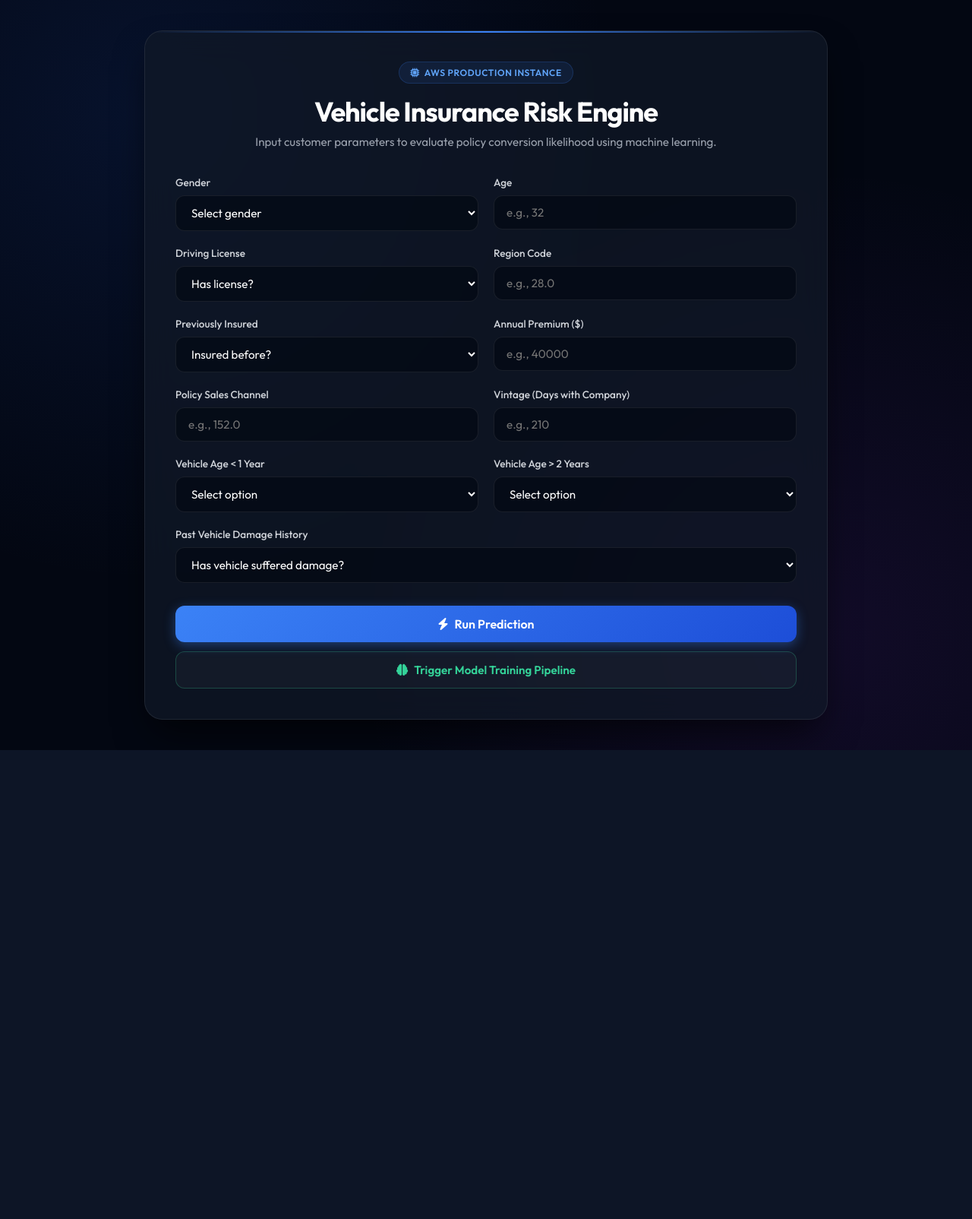
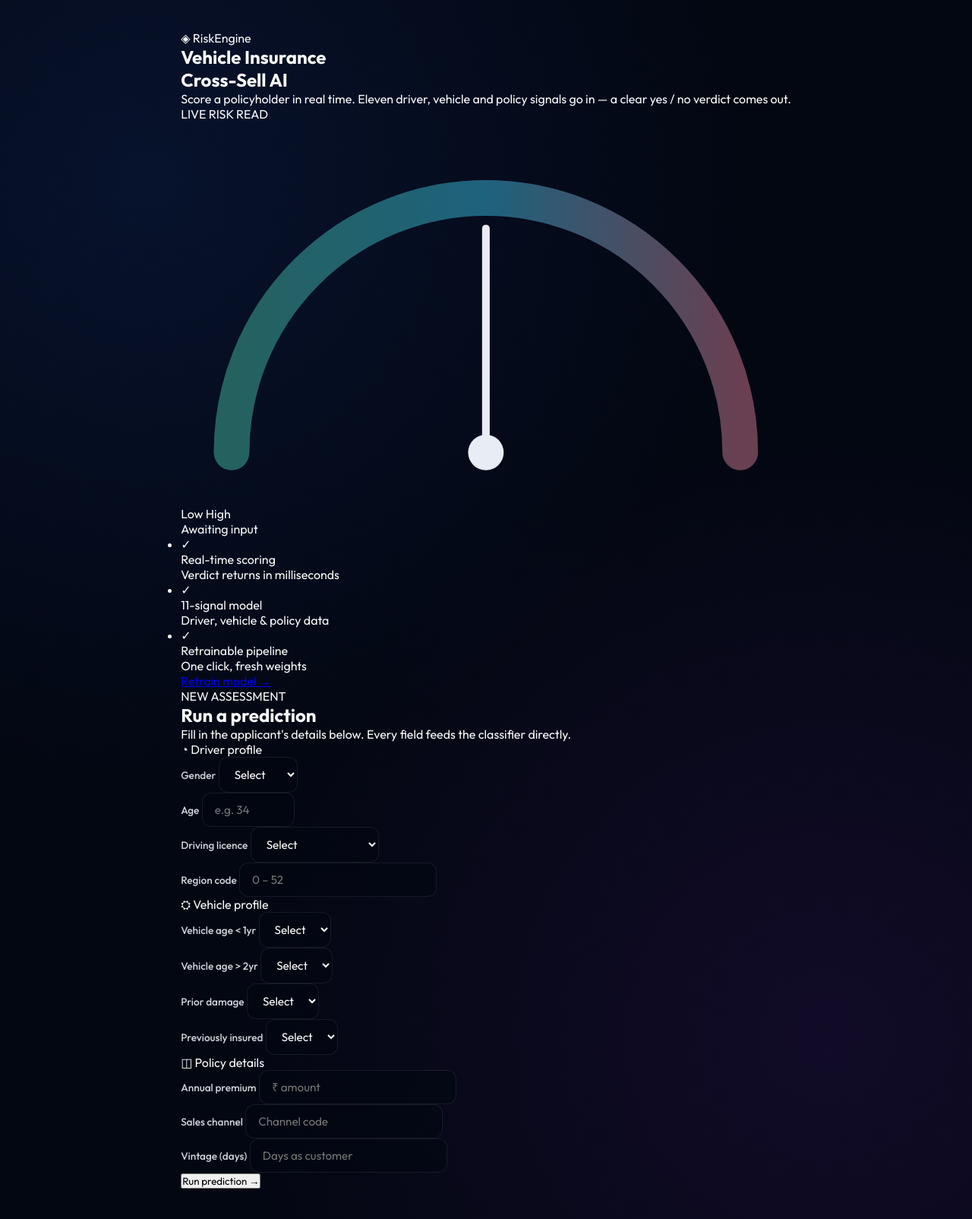
Before and after one commit to Synapse-CodeX/Vehicle-Insurance, a FastAPI app: page / in a window 1280 px wide. Shown: the whole page at 76% size. Before the commit the page ends 987 px from the top, so only its background shows below. Run offline with FastAPI, Linux system fonts and the light colour scheme; parts of the project's set-up code (start-up, migrations or seed data) failed here and were passed over.

Commit message:
Update vehicle data HTML for cross-sell predictor

```diff
--- a/templates/vehicledata.html
+++ b/templates/vehicledata.html
@@ -3,127 +3,226 @@
 <head>
 <meta charset="UTF-8">
 <meta name="viewport" content="width=device-width, initial-scale=1.0">
-    <title>Vehicle Insurance AI Predictor</title>
+<title>Vehicle Insurance AI — Cross-Sell Predictor</title>
+<link rel="preconnect" href="https://fonts.googleapis.com">
+<link rel="preconnect" href="https://fonts.gstatic.com" crossorigin>
+<link href="https://fonts.googleapis.com/css2?family=Space+Grotesk:wght@400;500;600;700&family=Inter:wght@400;500;600&family=JetBrains+Mono:wght@400;500;600&display=swap" rel="stylesheet">
 <link rel="stylesheet" href="/static/css/style.css">
-    <!-- FontAwesome for Pro UI Icons -->
-    <link rel="stylesheet" href="https://cdnjs.cloudflare.com/ajax/libs/font-awesome/6.4.0/css/all.min.css">
 </head>
 <body>
-    <div class="app-container">
-        <div class="main-card">
-            <div class="header-section">
-                <div class="badge">
-                    <i class="fa-solid fa-microchip"></i> AWS Production Instance
-                </div>
-                <h1>Vehicle Insurance Risk Engine</h1>
-                <p>Input customer parameters to evaluate policy conversion likelihood using machine learning.</p>
+
+<div class="app">
+
+  <!-- ===================== LEFT PANEL ===================== -->
+  <aside class="panel">
+    <div class="panel-glow"></div>
+
+    <div class="brand">
+      <span class="brand-mark">◈</span>
+      <span class="brand-name">RiskEngine</span>
     </div>
 
-            <form method="post" action="/">
-                <div class="form-grid">
+    <h1 class="headline">
+      Vehicle Insurance<br><span class="headline-accent">Cross-Sell AI</span>
+    </h1>
+    <p class="subhead">
+      Score a policyholder in real time. Eleven driver, vehicle and
+      policy signals go in — a clear yes / no verdict comes out.
+    </p>
 
-                    <div class="form-group">
+    <!-- Gauge -->
+    <div class="gauge-card">
+      <div class="gauge-card-label">
+        <span>LIVE RISK READ</span>
+        <span class="pulse-dot" id="pulseDot"></span>
+      </div>
+
+      <svg viewBox="0 0 240 150" class="gauge-svg">
+        <defs>
+          <linearGradient id="arcGradient" x1="0%" y1="0%" x2="100%" y2="0%">
+            <stop offset="0%" stop-color="#34d399"/>
+            <stop offset="50%" stop-color="#22d3ee"/>
+            <stop offset="100%" stop-color="#f87171"/>
+          </linearGradient>
+        </defs>
+        <path d="M 20 130 A 100 100 0 0 1 220 130" fill="none" stroke="#1c2540" stroke-width="14" stroke-linecap="round"/>
+        <path d="M 20 130 A 100 100 0 0 1 220 130" fill="none" stroke="url(#arcGradient)" stroke-width="14" stroke-linecap="round" stroke-dasharray="314" stroke-dashoffset="0" opacity="0.35"/>
+        <g id="needleGroup" style="transform-origin: 120px 130px; transition: transform 1s cubic-bezier(.34,1.56,.64,1);">
+          <line x1="120" y1="130" x2="120" y2="42" stroke="#e8ecf5" stroke-width="3" stroke-linecap="round"/>
+          <circle cx="120" cy="130" r="7" fill="#e8ecf5"/>
+        </g>
+      </svg>
+
+      <div class="gauge-labels">
+        <span>Low</span>
+        <span>High</span>
+      </div>
+      <div class="gauge-verdict" id="gaugeVerdict">Awaiting input</div>
+    </div>
+
+    <ul class="stat-list">
+      <li>
+        <span class="stat-icon">✓</span>
+        <div>
+          <div class="stat-title">Real-time scoring</div>
+          <div class="stat-sub">Verdict returns in milliseconds</div>
+        </div>
+      </li>
+      <li>
+        <span class="stat-icon">✓</span>
+        <div>
+          <div class="stat-title">11-signal model</div>
+          <div class="stat-sub">Driver, vehicle &amp; policy data</div>
+        </div>
+      </li>
+      <li>
+        <span class="stat-icon">✓</span>
+        <div>
+          <div class="stat-title">Retrainable pipeline</div>
+          <div class="stat-sub">One click, fresh weights</div>
+        </div>
+      </li>
+    </ul>
+
+    <a href="/train" class="retrain-link">Retrain model →</a>
+  </aside>
+
+  <!-- ===================== RIGHT PANEL ===================== -->
+  <main class="content">
+
+    <div class="content-header">
+      <div>
+        <span class="eyebrow">NEW ASSESSMENT</span>
+        <h2>Run a prediction</h2>
+        <p>Fill in the applicant's details below. Every field feeds the classifier directly.</p>
+      </div>
+    </div>
+
+    {% if context %}
+    <div class="result-banner {{ 'result-yes' if context == 'Response-Yes' else 'result-no' }}">
+      <span class="result-dot"></span>
+      <div>
+        <div class="result-title">{{ context }}</div>
+        <div class="result-sub">
+          {% if context == 'Response-Yes' %}
+            This applicant is likely to say yes to vehicle insurance.
+          {% else %}
+            This applicant is unlikely to say yes to vehicle insurance.
+          {% endif %}
+        </div>
+      </div>
+    </div>
+    {% endif %}
+
+    <form method="post" class="predict-form" id="predictForm">
+
+      <!-- Driver profile -->
+      <section class="card">
+        <div class="card-heading">
+          <span class="card-icon">◔</span>
+          <span>Driver profile</span>
+        </div>
+        <div class="field-grid">
+          <div class="field">
             <label for="Gender">Gender</label>
             <select id="Gender" name="Gender" required>
-                            <option value="" disabled selected>Select gender</option>
+              <option value="" disabled selected>Select</option>
               <option value="1">Male</option>
               <option value="0">Female</option>
             </select>
           </div>
+          <div class="field">
+            <label for="Age">Age</label>
+            <input type="number" id="Age" name="Age" min="18" max="100" placeholder="e.g. 34" required>
+          </div>
+          <div class="field">
+            <label for="Driving_License">Driving licence</label>
+            <select id="Driving_License" name="Driving_License" required>
+              <option value="" disabled selected>Select</option>
+              <option value="1">Yes, holds licence</option>
+              <option value="0">No licence</option>
+            </select>
+          </div>
+          <div class="field">
+            <label for="Region_Code">Region code</label>
+            <input type="number" step="0.1" id="Region_Code" name="Region_Code" placeholder="0 – 52" required>
+          </div>
+        </div>
+      </section>
 
-                    <div class="form-group">
-                        <label for="Age">Age</label>
-                        <input type="number" id="Age" name="Age" min="18" max="100" placeholder="e.g., 32" required>
+      <!-- Vehicle profile -->
+      <section class="card">
+        <div class="card-heading">
+          <span class="card-icon">⛭</span>
+          <span>Vehicle profile</span>
         </div>
-
-                    <div class="form-group">
-                        <label for="Driving_License">Driving License</label>
-                        <select id="Driving_License" name="Driving_License" required>
-                            <option value="" disabled selected>Has license?</option>
+        <div class="field-grid">
+          <div class="field">
+            <label for="Vehicle_Age_lt_1_Year">Vehicle age &lt; 1yr</label>
+            <select id="Vehicle_Age_lt_1_Year" name="Vehicle_Age_lt_1_Year" required>
+              <option value="" disabled selected>Select</option>
               <option value="1">Yes</option>
               <option value="0">No</option>
             </select>
           </div>
-
-                    <div class="form-group">
-                        <label for="Region_Code">Region Code</label>
-                        <input type="number" step="any" id="Region_Code" name="Region_Code" placeholder="e.g., 28.0" required>
-                    </div>
-
-                    <div class="form-group">
-                        <label for="Previously_Insured">Previously Insured</label>
-                        <select id="Previously_Insured" name="Previously_Insured" required>
-                            <option value="" disabled selected>Insured before?</option>
+          <div class="field">
+            <label for="Vehicle_Age_gt_2_Years">Vehicle age &gt; 2yr</label>
+            <select id="Vehicle_Age_gt_2_Years" name="Vehicle_Age_gt_2_Years" required>
+              <option value="" disabled selected>Select</option>
               <option value="1">Yes</option>
               <option value="0">No</option>
             </select>
           </div>
-
-                    <div class="form-group">
-                        <label for="Annual_Premium">Annual Premium ($)</label>
-                        <input type="number" step="any" id="Annual_Premium" name="Annual_Premium" placeholder="e.g., 40000" required>
-                    </div>
-
-                    <div class="form-group">
-                        <label for="Policy_Sales_Channel">Policy Sales Channel</label>
-                        <input type="number" step="any" id="Policy_Sales_Channel" name="Policy_Sales_Channel" placeholder="e.g., 152.0" required>
-                    </div>
-
-                    <div class="form-group">
-                        <label for="Vintage">Vintage (Days with Company)</label>
-                        <input type="number" id="Vintage" name="Vintage" placeholder="e.g., 210" required>
-                    </div>
-
-                    <div class="form-group">
-                        <label for="Vehicle_Age_lt_1_Year">Vehicle Age &lt; 1 Year</label>
-                        <select id="Vehicle_Age_lt_1_Year" name="Vehicle_Age_lt_1_Year" required>
-                            <option value="" disabled selected>Select option</option>
+          <div class="field">
+            <label for="Vehicle_Damage_Yes">Prior damage</label>
+            <select id="Vehicle_Damage_Yes" name="Vehicle_Damage_Yes" required>
+              <option value="" disabled selected>Select</option>
               <option value="1">Yes</option>
               <option value="0">No</option>
             </select>
           </div>
-
-                    <div class="form-group">
-                        <label for="Vehicle_Age_gt_2_Years">Vehicle Age &gt; 2 Years</label>
-                        <select id="Vehicle_Age_gt_2_Years" name="Vehicle_Age_gt_2_Years" required>
-                            <option value="" disabled selected>Select option</option>
+          <div class="field">
+            <label for="Previously_Insured">Previously insured</label>
+            <select id="Previously_Insured" name="Previously_Insured" required>
+              <option value="" disabled selected>Select</option>
               <option value="1">Yes</option>
               <option value="0">No</option>
             </select>
           </div>
+        </div>
+      </section>
 
-                    <div class="form-group full-width">
-                        <label for="Vehicle_Damage_Yes">Past Vehicle Damage History</label>
-                        <select id="Vehicle_Damage_Yes" name="Vehicle_Damage_Yes" required>
-                            <option value="" disabled selected>Has vehicle suffered damage?</option>
-                            <option value="1">Yes (Damaged)</option>
-                            <option value="0">No</option>
-                        </select>
+      <!-- Policy details -->
+      <section class="card">
+        <div class="card-heading">
+          <span class="card-icon">◫</span>
+          <span>Policy details</span>
         </div>
-
-                    <div class="button-group">
-                        <button type="submit" class="btn-primary">
-                            <i class="fa-solid fa-bolt"></i> Run Prediction
-                        </button>
+        <div class="field-grid">
+          <div class="field">
+            <label for="Annual_Premium">Annual premium</label>
+            <input type="number" step="0.01" id="Annual_Premium" name="Annual_Premium" placeholder="₹ amount" required>
+          </div>
+          <div class="field">
+            <label for="Policy_Sales_Channel">Sales channel</label>
+            <input type="number" step="0.1" id="Policy_Sales_Channel" name="Policy_Sales_Channel" placeholder="Channel code" required>
+          </div>
+          <div class="field">
+            <label for="Vintage">Vintage (days)</label>
+            <input type="number" id="Vintage" name="Vintage" placeholder="Days as customer" required>
           </div>
         </div>
-            </form>
+      </section>
 
-            <form method="get" action="/train" style="margin-top: 12px;">
-                <button type="submit" class="btn-secondary" style="width: 100%;">
-                    <i class="fa-solid fa-brain"></i> Trigger Model Training Pipeline
+      <button type="submit" class="submit-btn">
+        <span>Run prediction</span>
+        <span class="submit-arrow">→</span>
       </button>
     </form>
 
-            {% if context %}
-                <div class="result-card {% if context == 'Response-No' %}negative{% endif %}">
-                    <h2>
-                        <i class="fa-solid {% if context == 'Response-Yes' %}fa-circle-check fa-beat{% else %}fa-circle-xmark{% endif %}"></i>
-                        Prediction Outcome: {{ context }}
-                    </h2>
+  </main>
 </div>
-            {% endif %}
-        </div>
-    </div>
+
+<script src="/static/js/script.js"></script>
 </body>
 </html>
```
Lines whose indentation alone changed are shown as unchanged.
